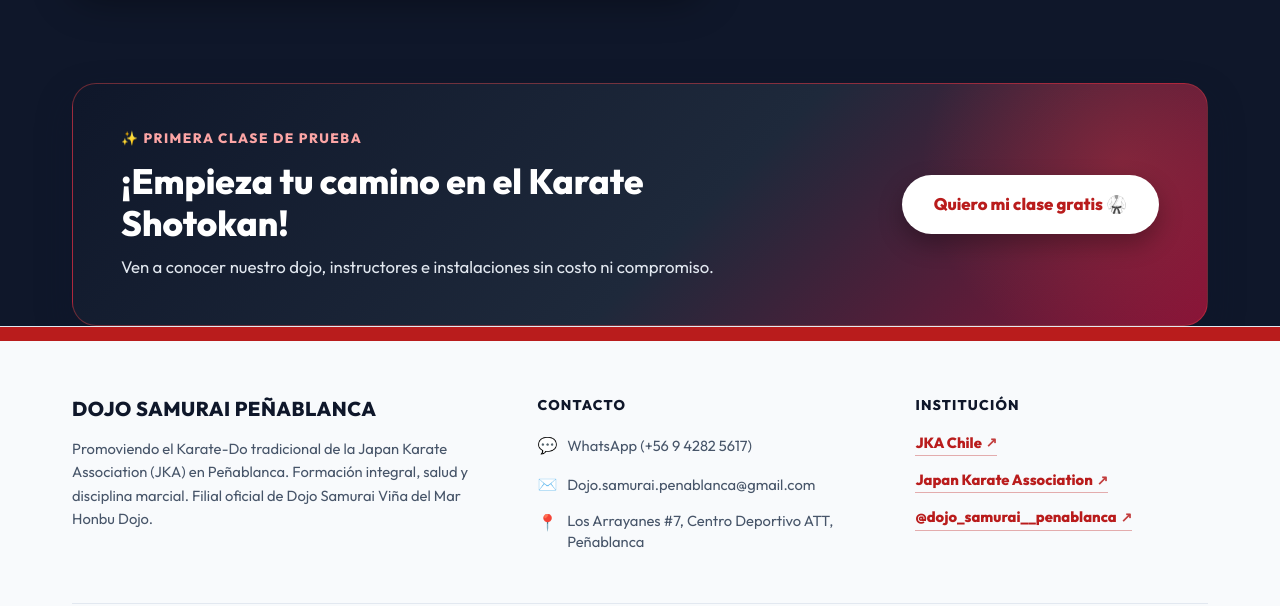
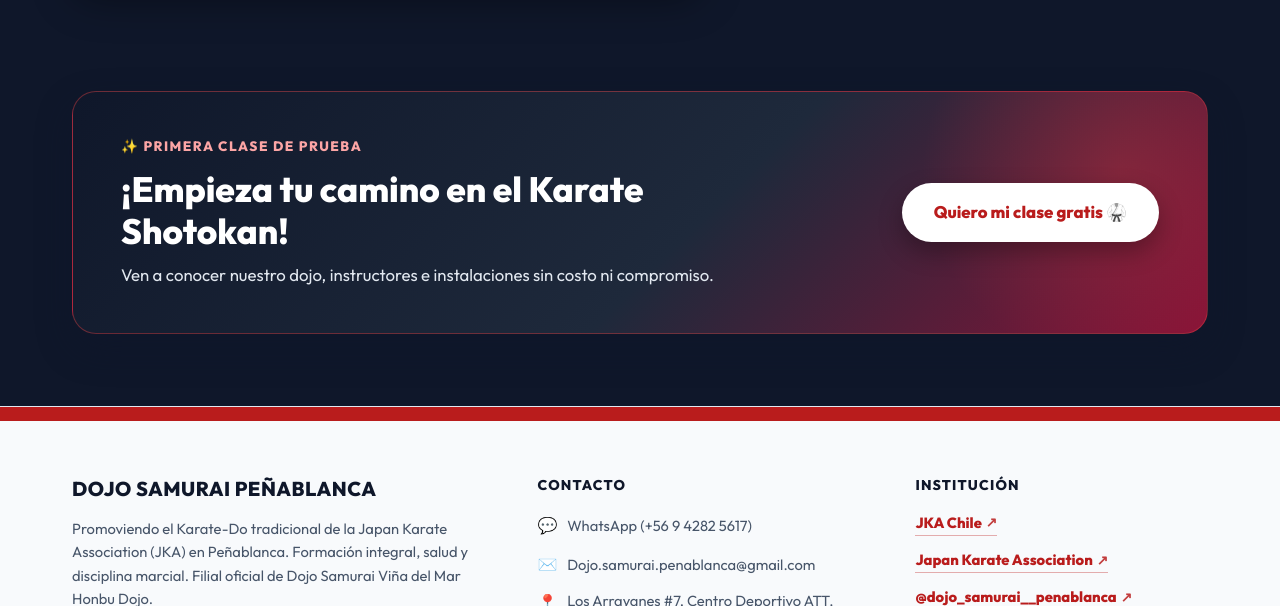
Before and after one commit to hakushiAndres/Dojo_Samurai, a plain HTML site: page index.html in a window 1280 px wide. Shown: the part 8651-9257 px from the top of the page. Drawn offline with Linux system fonts and the light colour scheme.

Commit message:
Add margin-bottom to CTA banner box to create clean visual separation from footer top accent bar

```diff
--- a/index.html
+++ b/index.html
@@ -39,7 +39,7 @@
     <link rel="preconnect" href="https://fonts.googleapis.com">
     <link rel="preconnect" href="https://fonts.gstatic.com" crossorigin>
     <link href="https://fonts.googleapis.com/css2?family=Outfit:wght@300;400;600;800&display=swap" rel="stylesheet">
-    <link rel="stylesheet" href="styles.css?v=9.0">
+    <link rel="stylesheet" href="styles.css?v=10.0">
 
     <!-- Structured Data (Schema.org LocalBusiness / SportsClub) -->
     <script type="application/ld+json">
--- a/styles.css
+++ b/styles.css
@@ -1177,7 +1177,8 @@ a.info-card-link:hover {
     border: 1px solid rgba(239, 68, 68, 0.4);
     border-radius: 24px;
     padding: 2.75rem 3rem;
-    margin-top: 2.5rem;
+    margin-top: 3rem;
+    margin-bottom: 4.5rem;
     display: flex;
     align-items: center;
     justify-content: space-between;
@@ -1724,6 +1725,7 @@ a.info-card-link:hover {
         padding: 2rem 1.25rem;
         gap: 1.5rem;
         margin-top: 2rem;
+        margin-bottom: 3rem;
         border-radius: 20px;
         background: linear-gradient(135deg, #0f172a 0%, #1e293b 55%, #881337 100%) !important;
     }
```
